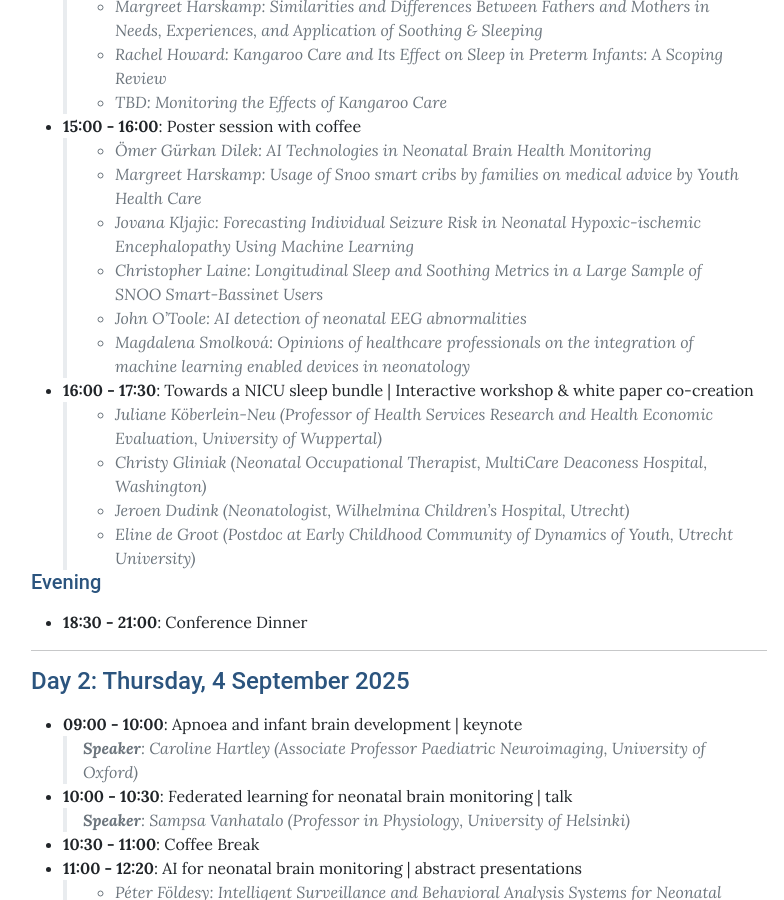
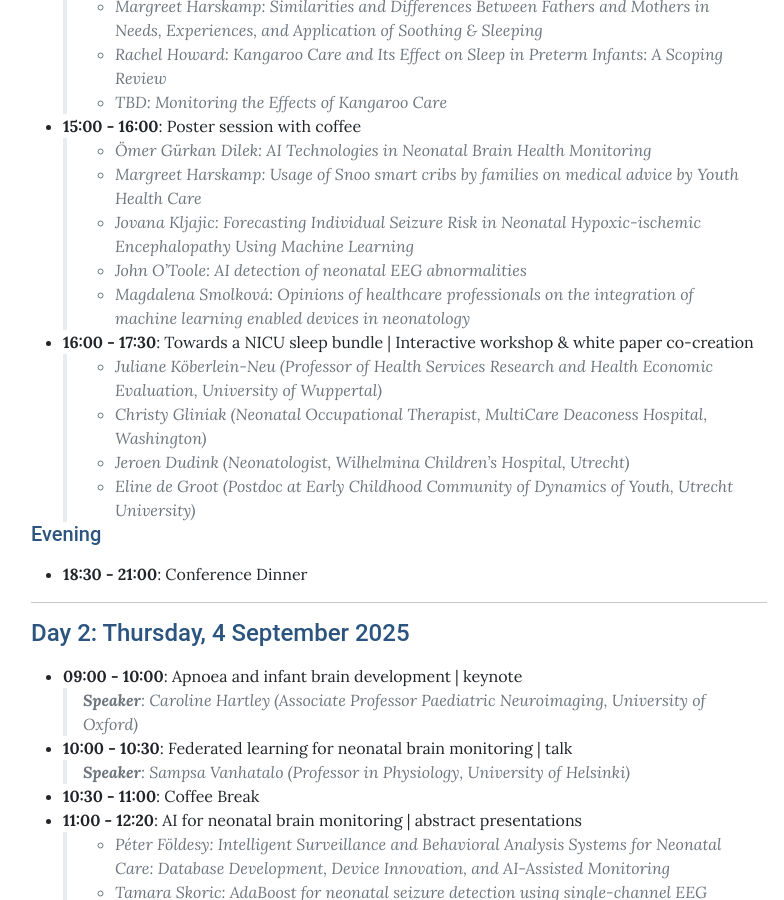
Before and after one commit to nestconf25/nestconf25.github.io, a Jekyll site: the page built from pages/program.md, in a window 1280 px wide and 900 px high, scrolled down 887 px. Shown: the whole window, without its empty margins (241-1025 px from the left). Built offline with Jekyll 4.4.1, drawn with Linux system fonts in a browser that asks for light colours.

Commit message:
Removed Snoo from program.

```diff
--- a/pages/program.md
+++ b/pages/program.md
@@ -35,7 +35,6 @@ permalink: /program/
   >- *Ömer Gürkan Dilek: AI Technologies in Neonatal Brain Health Monitoring*
   >- *Margreet Harskamp: Usage of Snoo smart cribs by families on medical advice by Youth Health Care*
   >- *Jovana Kljajic: Forecasting Individual Seizure Risk in Neonatal Hypoxic-ischemic Encephalopathy Using Machine Learning*
-  >- *Christopher Laine: Longitudinal Sleep and Soothing Metrics in a Large Sample of SNOO Smart-Bassinet Users*
   >- *John O'Toole: AI detection of neonatal EEG abnormalities*
   >- *Magdalena Smolková: Opinions of healthcare professionals on the integration of machine learning enabled devices in neonatology*
 <!-- Add empty line to prevent overflow of previous line -->
```
